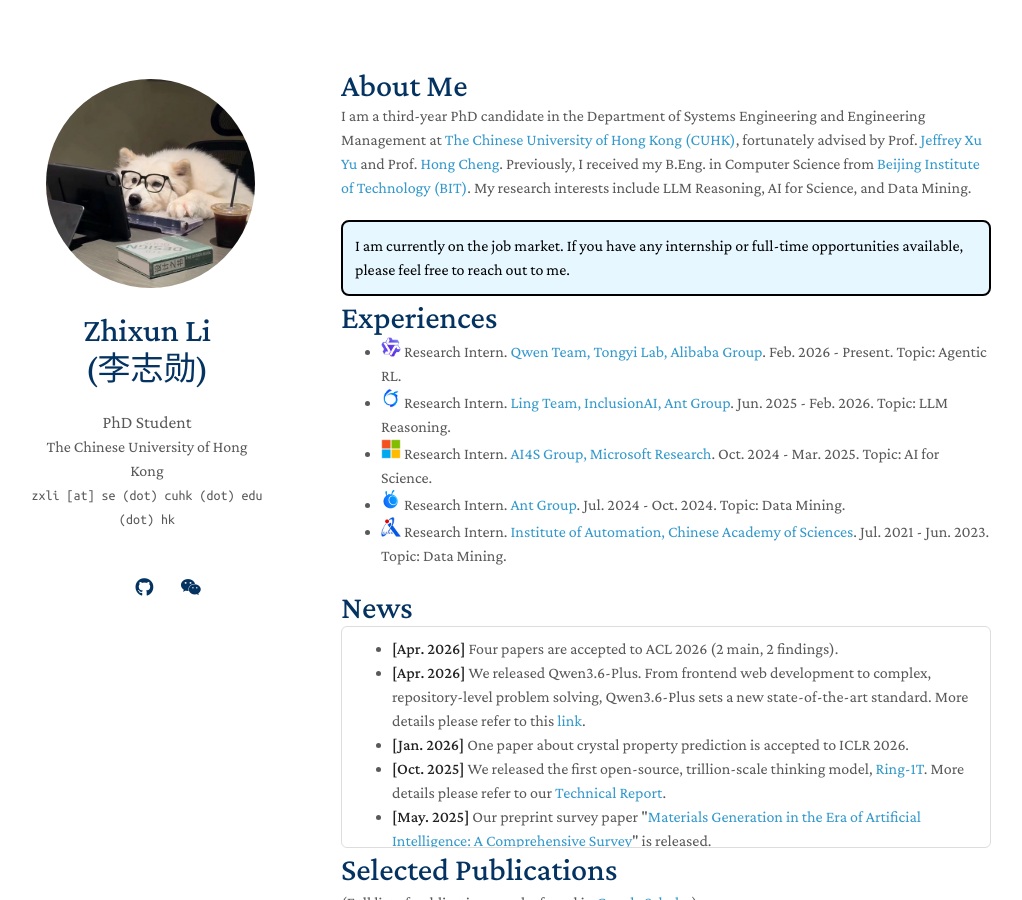
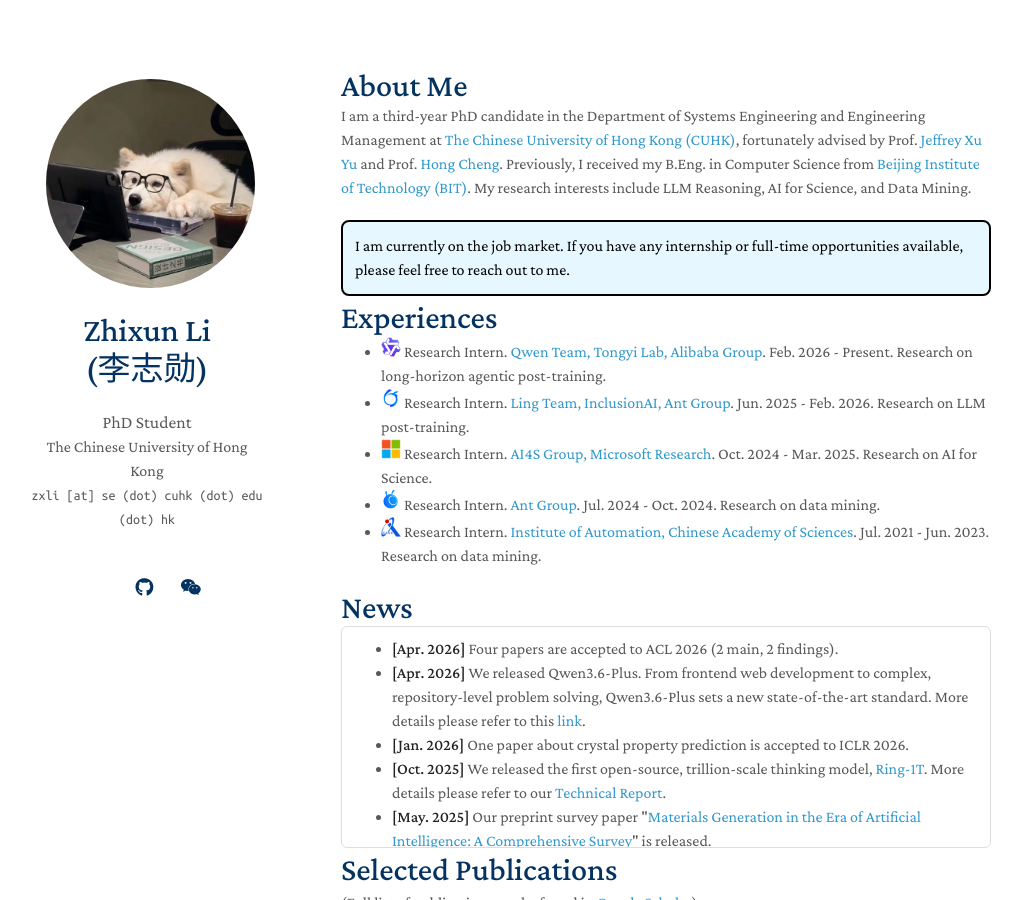
Before and after one commit to ZhixunLEE/ZhixunLEE.github.io, a Jekyll site: the page built from index.md, in a window 1280 px wide and 900 px high. Shown: the whole window, without its empty margins (129-1151 px from the left). Built offline with Jekyll 4.4.1, drawn with Linux system fonts in a browser that asks for light colours; nearby versions of some CDN libraries; a style sheet for code colours, icons or effects is not loaded.

Commit message:
Update index.md

```diff
--- a/index.md
+++ b/index.md
@@ -17,11 +17,11 @@ I am currently on the job market. If you have any internship or full-time opport
 <h2 id="experience" style="margin: 2px 0px 0px;">Experiences</h2>
 
 <ul>
-  <li><img src="./assets/img/Tongyi.png" style="width: 20px; height: 20px;"> Research Intern. <a href="https://tongyi.aliyun.com">Qwen Team, Tongyi Lab, Alibaba Group</a>. Feb. 2026 - Present. Topic: Agentic RL.</li>
-  <li><img src="./assets/img/Ling.png" style="width: 20px; height: 20px;"> Research Intern. <a href="https://www.inclusion-ai.org">Ling Team, InclusionAI, Ant Group</a>. Jun. 2025 - Feb. 2026. Topic: LLM Reasoning.</li>
-  <li><img src="./assets/img/Microsoft.png" style="width: 20px; height: 20px;"> Research Intern. <a href="https://www.microsoft.com/en-us/research/lab/microsoft-research-asia/">AI4S Group, Microsoft Research</a>. Oct. 2024 - Mar. 2025. Topic: AI for Science.</li>
-  <li><img src="./assets/img/AntGroup.png" style="width: 20px; height: 20px;"> Research Intern. <a href="https://www.antgroup.com/en">Ant Group</a>. Jul. 2024 - Oct. 2024. Topic: Data Mining.</li>
-  <li><img src="./assets/img/CASIA.png" style="width: 20px; height: 20px;"> Research Intern. <a href="http://english.ia.cas.cn/">Institute of Automation, Chinese Academy of Sciences</a>. Jul. 2021 - Jun. 2023. Topic: Data Mining.</li>
+  <li><img src="./assets/img/Tongyi.png" style="width: 20px; height: 20px;"> Research Intern. <a href="https://tongyi.aliyun.com">Qwen Team, Tongyi Lab, Alibaba Group</a>. Feb. 2026 - Present. Research on long-horizon agentic post-training.</li>
+  <li><img src="./assets/img/Ling.png" style="width: 20px; height: 20px;"> Research Intern. <a href="https://www.inclusion-ai.org">Ling Team, InclusionAI, Ant Group</a>. Jun. 2025 - Feb. 2026. Research on LLM post-training.</li>
+  <li><img src="./assets/img/Microsoft.png" style="width: 20px; height: 20px;"> Research Intern. <a href="https://www.microsoft.com/en-us/research/lab/microsoft-research-asia/">AI4S Group, Microsoft Research</a>. Oct. 2024 - Mar. 2025. Research on AI for Science.</li>
+  <li><img src="./assets/img/AntGroup.png" style="width: 20px; height: 20px;"> Research Intern. <a href="https://www.antgroup.com/en">Ant Group</a>. Jul. 2024 - Oct. 2024. Research on data mining.</li>
+  <li><img src="./assets/img/CASIA.png" style="width: 20px; height: 20px;"> Research Intern. <a href="http://english.ia.cas.cn/">Institute of Automation, Chinese Academy of Sciences</a>. Jul. 2021 - Jun. 2023. Research on data mining.</li>
 </ul>
 
 <h2 id="news" style="margin: 2px 0px 0px;">News</h2>
```
